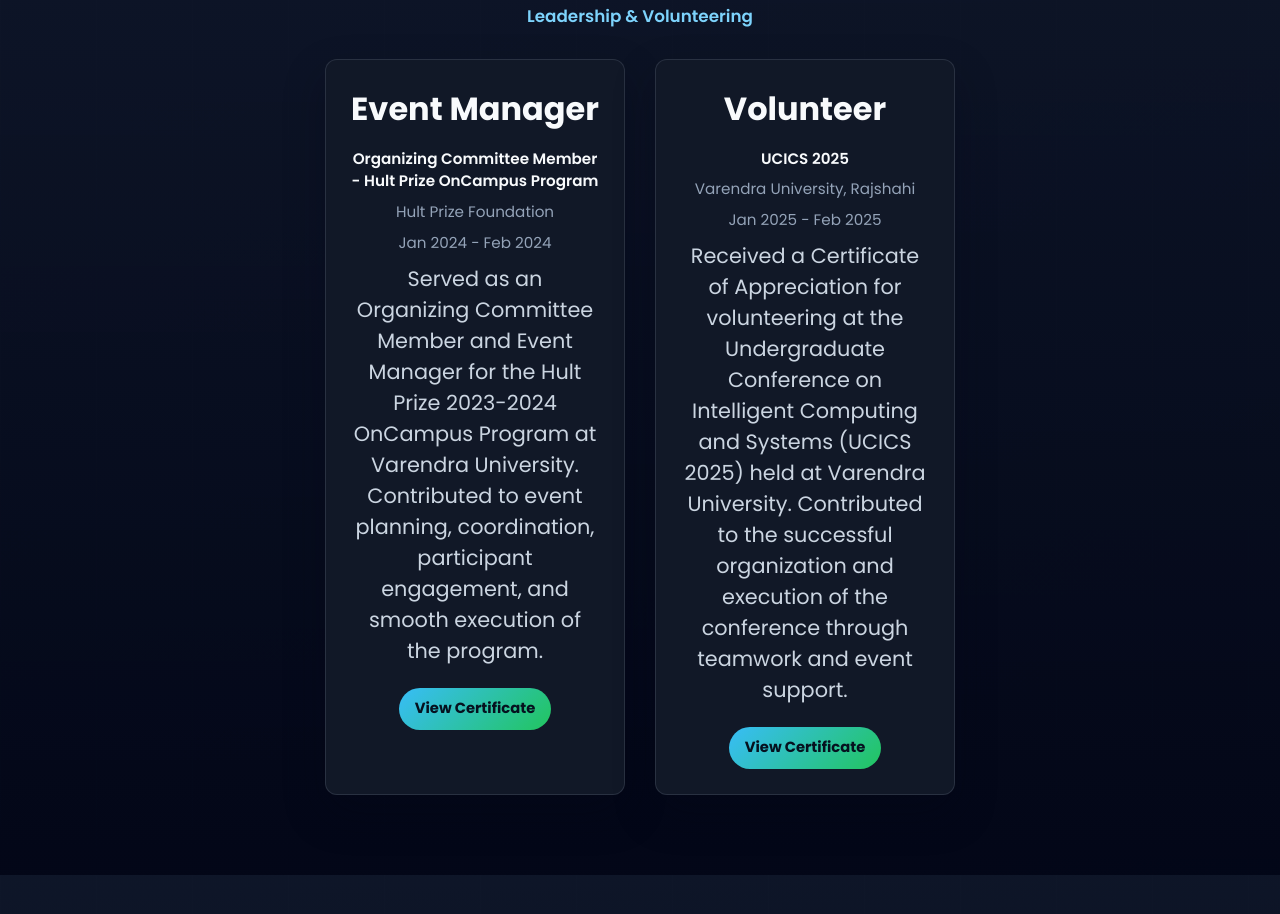
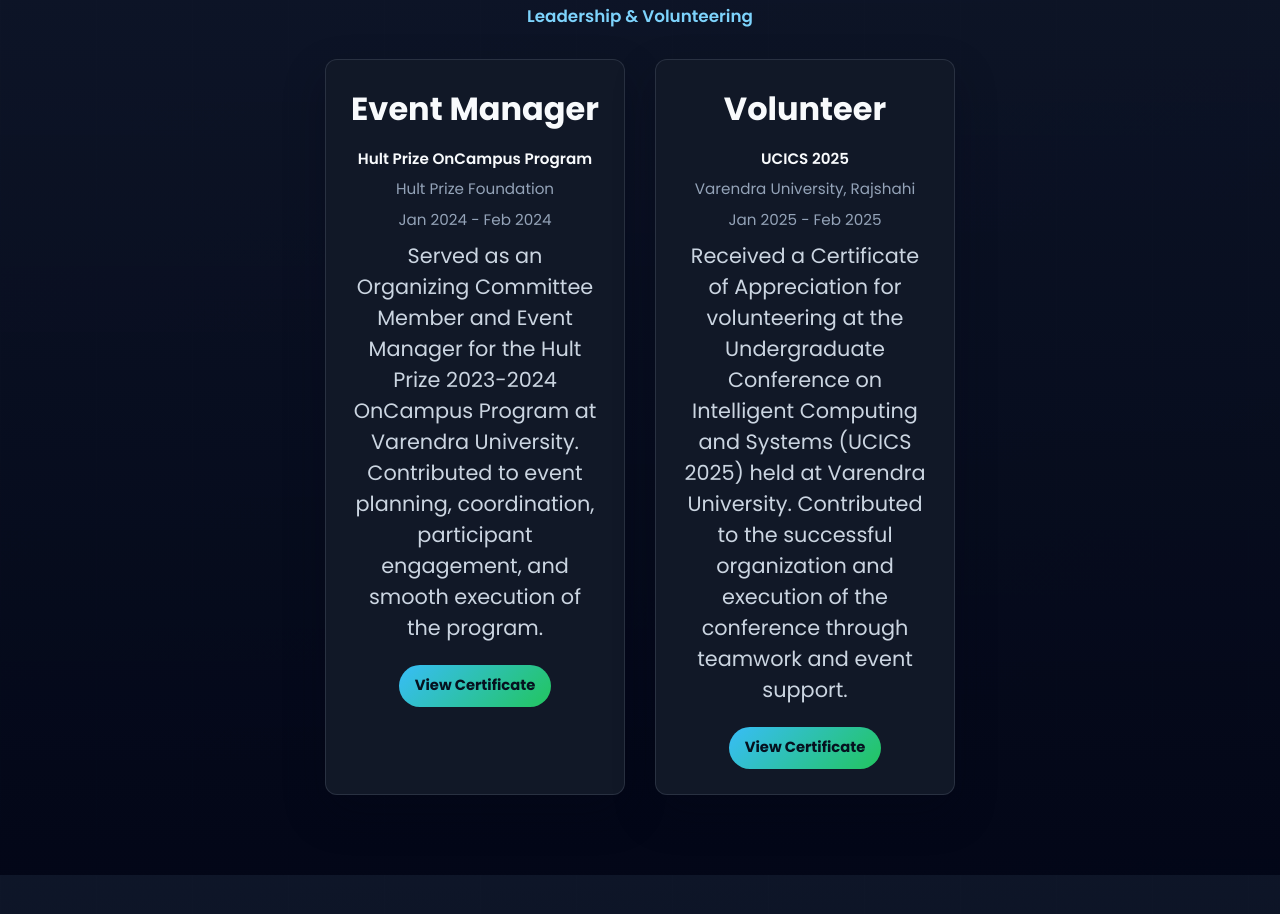
Before and after one commit to nafisasraboni/portfolio-final, a website: page index.html in a window 1280 px wide. Shown: the part 5683-6597 px from the top of the page. Drawn offline with Linux system fonts and the light colour scheme.

Commit message:
Update experience.html

```diff
--- a/sections/experience.html
+++ b/sections/experience.html
@@ -4,7 +4,7 @@
     <div class="experience-grid">
         <div class="experience-card">
             <h3>Event Manager</h3>
-            <p class="experience-meta">Organizing Committee Member - Hult Prize OnCampus Program</p>
+            <p class="experience-meta">Hult Prize OnCampus Program</p>
             <p class="experience-organization">Hult Prize Foundation</p>
             <p class="experience-duration">Jan 2024 - Feb 2024</p>
             <p>
```
